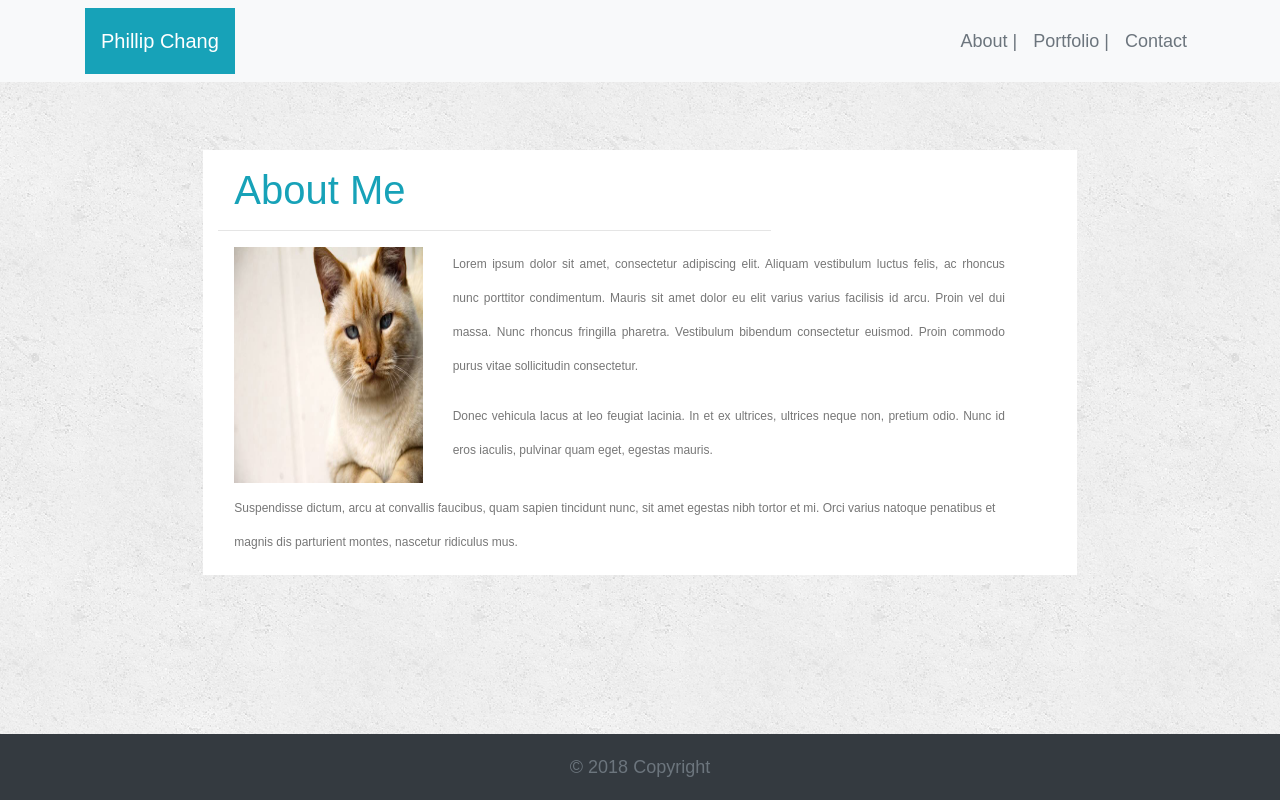
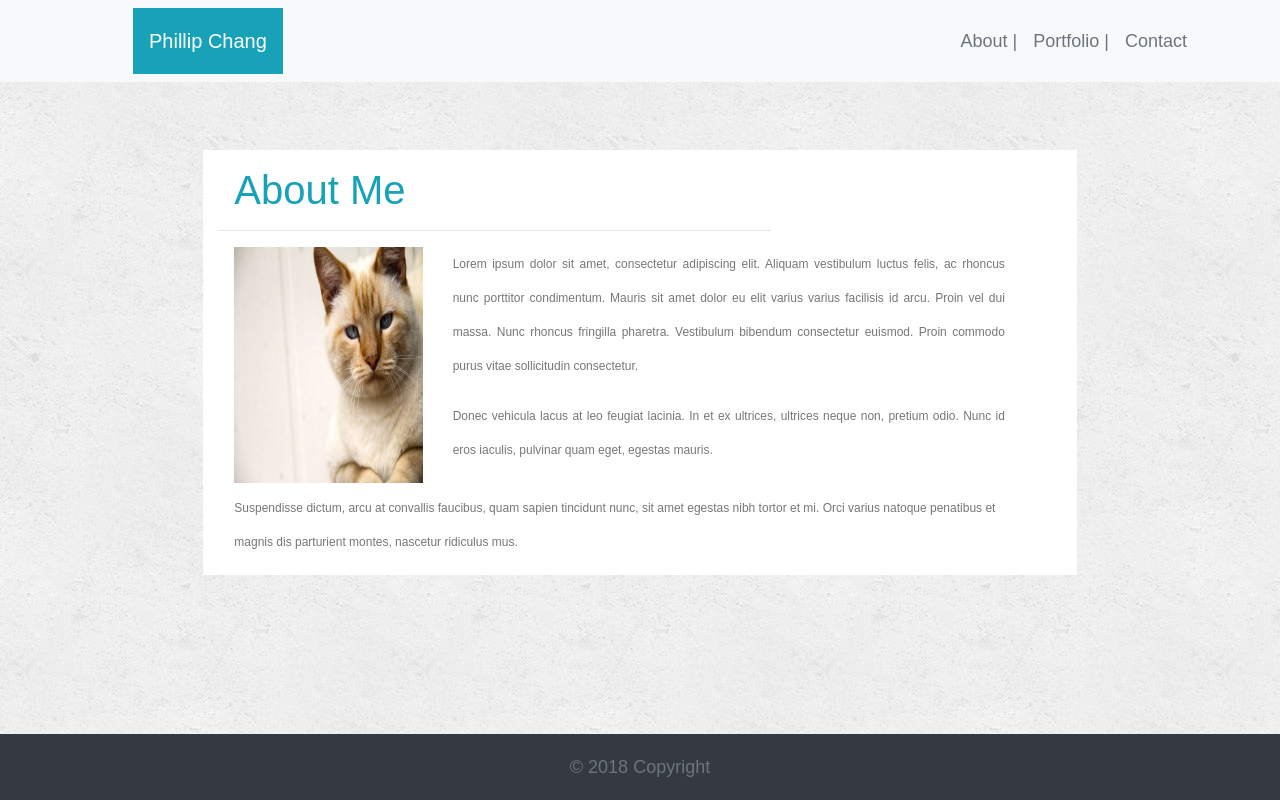
Before and after one commit to PhillipChang/Bootstrap-Portfolio, a plain HTML site: page index.html in a window 1280 px wide. Drawn offline with nearby package versions, Linux system fonts and the light colour scheme.

Commit message:
Change margin for header to ml-5

```diff
--- a/index.html
+++ b/index.html
@@ -15,7 +15,7 @@
 
       <nav class="navbar navbar-expand-lg navbar-light bg-light">
           <div class="container">
-            <a class="navbar-brand bg-info text-white p-3" href="index.html">Phillip Chang</a>
+            <a class="navbar-brand bg-info text-white p-3 border-0 ml-5" href="index.html">Phillip Chang</a>
             <span class="navbar-text">
                 <ul class="navbar-nav">
                     <li class="nav-item active">
```
